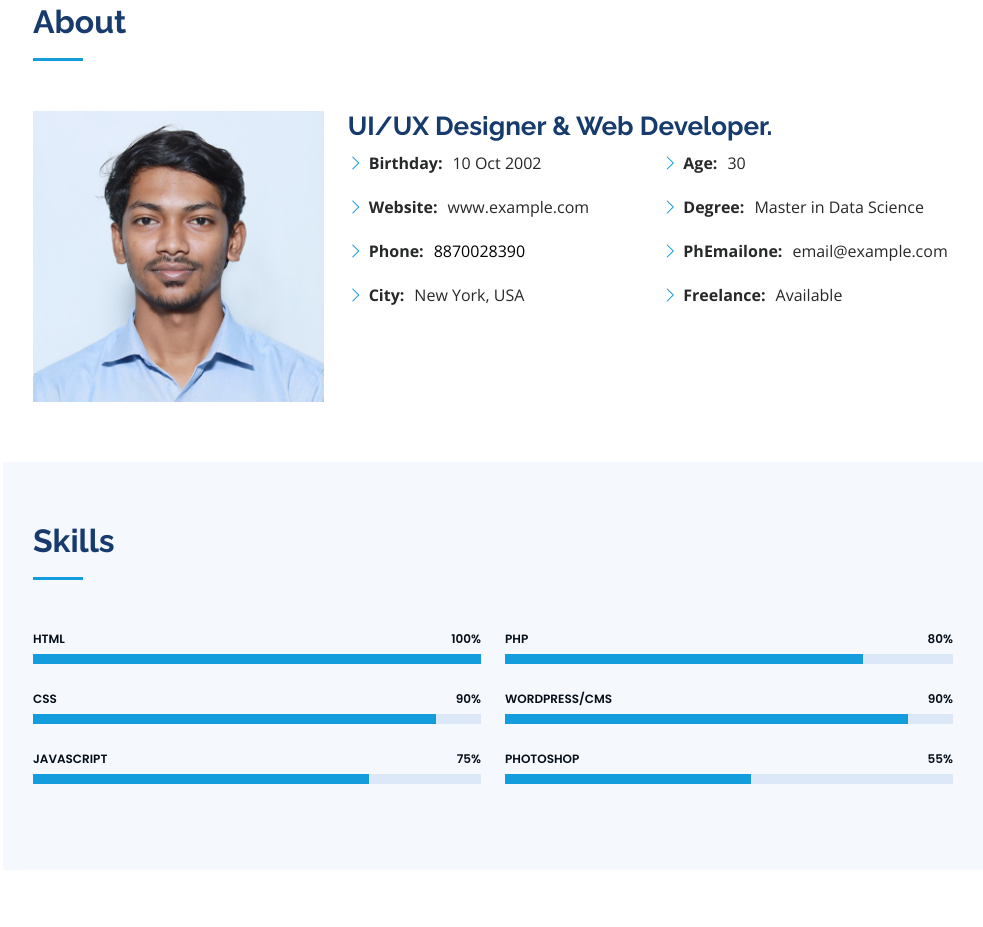
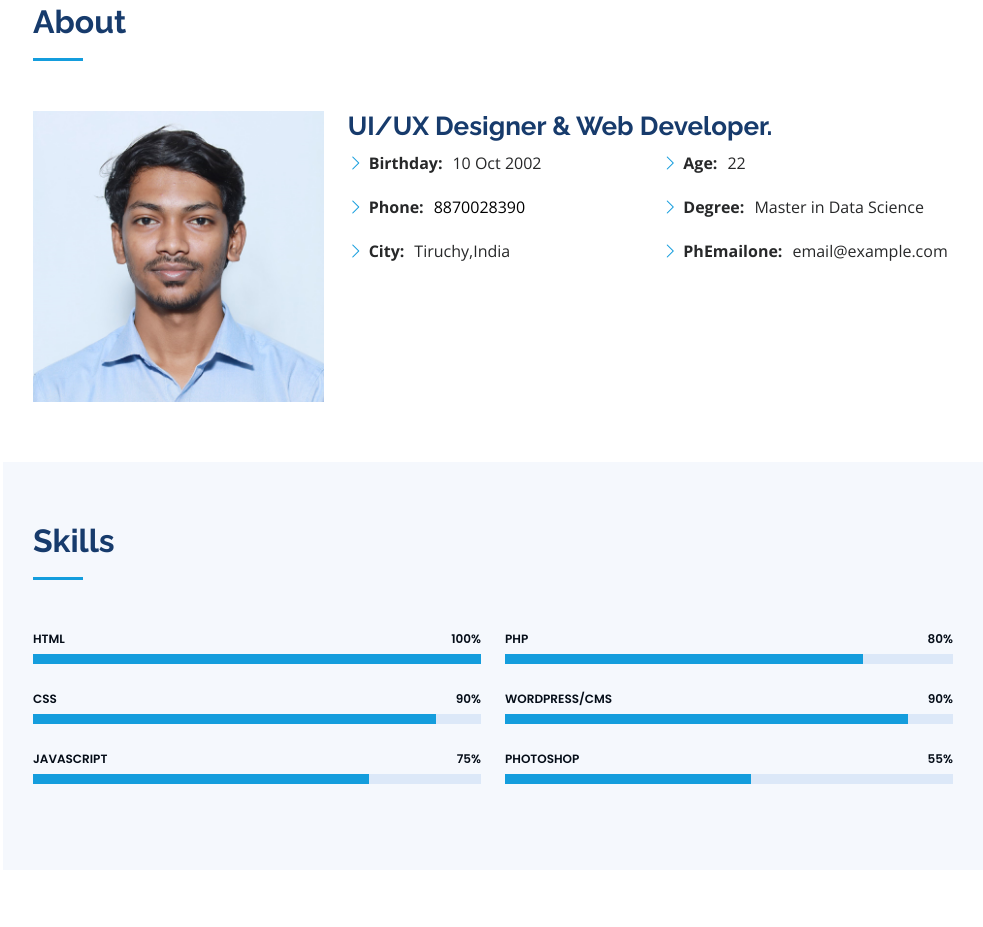
Before and after one commit to DeepakSharvan1002/Protfolio, a plain HTML site: page index.html in a window 1280 px wide. Shown: the part 857-1784 px from the top of the page, without its empty margins (297-1280 px from the left). Drawn offline with nearby package versions, Linux system fonts and the light colour scheme.

Commit message:
Update index.html

```diff
--- a/index.html
+++ b/index.html
@@ -71,17 +71,15 @@
               <div class="col-lg-6">
                 <ul>
                   <li><i class="bi bi-chevron-right"></i> <strong>Birthday:</strong> <span>10 Oct 2002</span></li>
-                  <li><i class="bi bi-chevron-right"></i> <strong>Website:</strong> <span>www.example.com</span></li>
                   <li><i class="bi bi-chevron-right"></i> <strong>Phone:</strong> <span><a href="http://wa.me/+918870028390" style="font-style: none; color: black;">8870028390</a></span></li>
-                  <li><i class="bi bi-chevron-right"></i> <strong>City:</strong> <span>New York, USA</span></li>
+                  <li><i class="bi bi-chevron-right"></i> <strong>City:</strong> <span>Tiruchy,India</span></li>
                 </ul>
               </div>
               <div class="col-lg-6">
                 <ul>
-                  <li><i class="bi bi-chevron-right"></i> <strong>Age:</strong> <span>30</span></li>
+                  <li><i class="bi bi-chevron-right"></i> <strong>Age:</strong> <span>22</span></li>
                   <li><i class="bi bi-chevron-right"></i> <strong>Degree:</strong> <span>Master in Data Science</span></li>
                   <li><i class="bi bi-chevron-right"></i> <strong>PhEmailone:</strong> <span>email@example.com</span></li>
-                  <li><i class="bi bi-chevron-right"></i> <strong>Freelance:</strong> <span>Available</span></li>
                 </ul>
               </div>
             </div>
```
